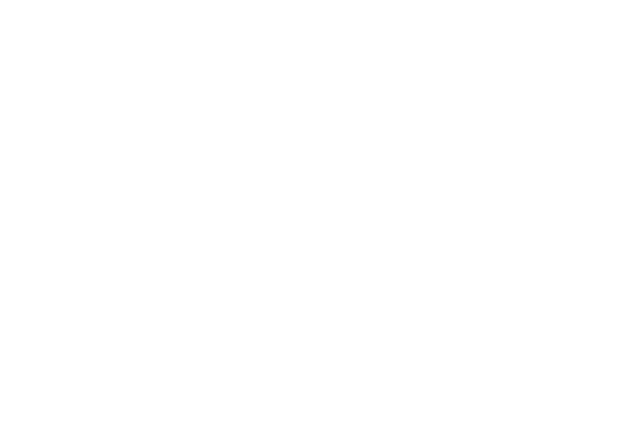
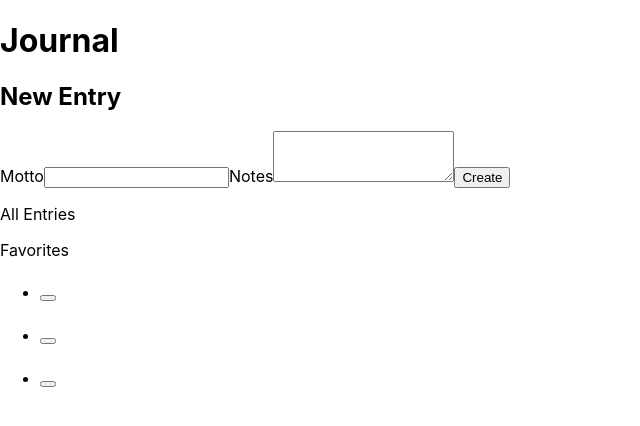
Before and after one commit to ryliecc/journal-app, a React (Create React App) app: page / in a window 1280 px wide. Shown: the top 426 px of the page, without its empty margins (0-640 px from the left). Built offline with nearby package versions, Linux system fonts and the light colour scheme.

Commit message:
add props

```diff
--- a/src/App.js
+++ b/src/App.js
@@ -17,12 +17,12 @@ import Textarea from "./components/Textarea";
 export default function App() {
   return (
     <>
-      <Header />
+      <Header title="Journal" />
       <Main>
-        <EntryForm>
-          <Input />
-          <Textarea />
-          <Button type="submit" text="Submit" />
+        <EntryForm title="New Entry">
+          <Input id="entry-form__motto" labelText="Motto" type="text" />
+          <Textarea id="entry-form__notes" labelText="Notes" rowNumber="3" />
+          <Button type="submit" text="Create" />
         </EntryForm>
         <EntriesSection>
           <TabBar>
--- a/src/components/EntriesSection.js
+++ b/src/components/EntriesSection.js
@@ -1,3 +1,3 @@
-export default function EntriesSection() {
-  return <section></section>;
+export default function EntriesSection({ children }) {
+  return <section>{children}</section>;
 }
--- a/src/components/EntryForm.js
+++ b/src/components/EntryForm.js
@@ -1,3 +1,8 @@
-export default function EntryForm() {
-  return <form></form>;
+export default function EntryForm({ title, children }) {
+  return (
+    <form>
+      <h2>{title}</h2>
+      {children}
+    </form>
+  );
 }
--- a/src/components/EntryList.js
+++ b/src/components/EntryList.js
@@ -1,3 +1,3 @@
-export default function EntryList() {
-  return <ul></ul>;
+export default function EntryList({ children }) {
+  return <ul>{children}</ul>;
 }
--- a/src/components/Footer.js
+++ b/src/components/Footer.js
@@ -1,3 +1,3 @@
-export default function Footer() {
-  return <footer></footer>;
+export default function Footer({ children }) {
+  return <footer>{children}</footer>;
 }
--- a/src/components/Header.js
+++ b/src/components/Header.js
@@ -1,3 +1,7 @@
-export default function Header() {
-  return <header></header>;
+export default function Header({ title }) {
+  return (
+    <header>
+      <h1>{title}</h1>
+    </header>
+  );
 }
--- a/src/components/Input.js
+++ b/src/components/Input.js
@@ -1,3 +1,8 @@
-export default function Input() {
-  return <input></input>;
+export default function Input({ id, labelText, type }) {
+  return (
+    <>
+      <label for={id}>{labelText}</label>
+      <input type={type} id={id}></input>
+    </>
+  );
 }
--- a/src/components/Main.js
+++ b/src/components/Main.js
@@ -1,3 +1,3 @@
-export default function Main() {
-  return <main></main>;
+export default function Main({ children }) {
+  return <main>{children}</main>;
 }
--- a/src/components/TabBar.js
+++ b/src/components/TabBar.js
@@ -1,3 +1,3 @@
-export default function TabBar() {
-  return <div></div>;
+export default function TabBar({ children }) {
+  return <div>{children}</div>;
 }
--- a/src/components/Textarea.js
+++ b/src/components/Textarea.js
@@ -1,3 +1,8 @@
-export default function Textarea() {
-  return <textarea></textarea>;
+export default function Textarea({ id, labelText, rowNumber }) {
+  return (
+    <>
+      <label for={id}>{labelText}</label>
+      <textarea id={id} rows={rowNumber}></textarea>
+    </>
+  );
 }
```
